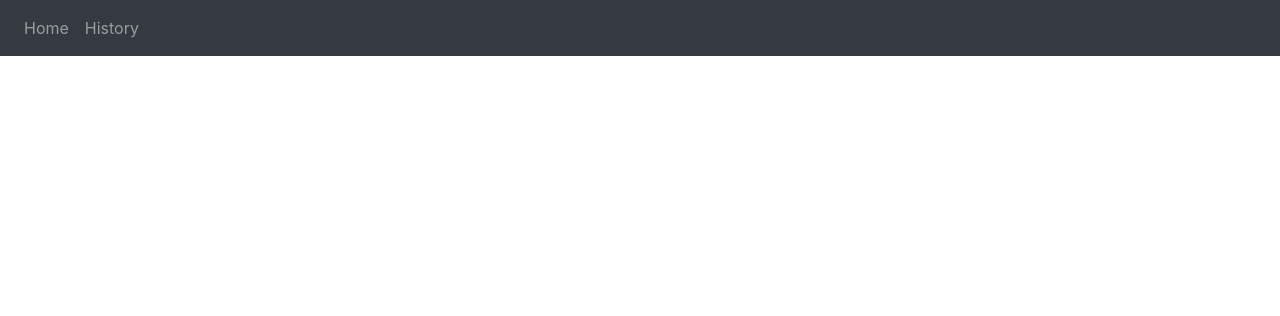
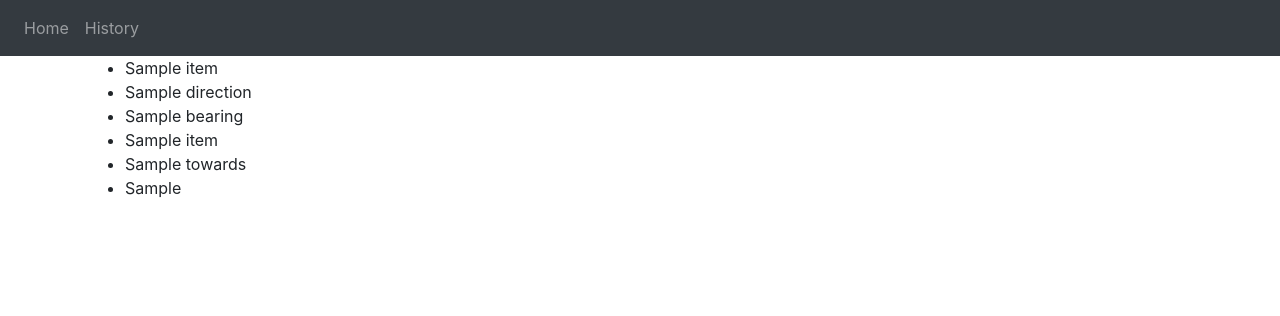
Before and after one commit to TaniyaAmidon/TFLflaskapp, a Flask app: template templates/home.html in a window 1280 px wide. Shown: the top 316 px of the page. Run offline with Flask 2, Linux system fonts and the light colour scheme; the template is opened without the code that fills it: most values are stand-ins (such as "Sample title", 1, 10 or a date in 2020); parts of the project's set-up code (start-up, migrations or seed data) failed here and were passed over; some libraries are stand-ins or nearby versions.

Commit message:
display api content in home.html

```diff
--- a/templates/home.html
+++ b/templates/home.html
@@ -1,6 +1,16 @@
 {% extends 'layout.html' %}
 
 {% block body %}
-
+  <ul>
+{% for item in data %}
+    <li>{{item['stationName']}}</li>
+    <li>{{item['direction']}}</li>
+    <li>{{item['bearing']}}</li>
+    <li>{{item['destinationName']}}</li>
+    <li>{{item['towards']}}</li>
+    <li>{{item['expectedArrival']}}</li>
+    <br>
+{% endfor %}
+</ul>
 
 {% endblock %}
```
